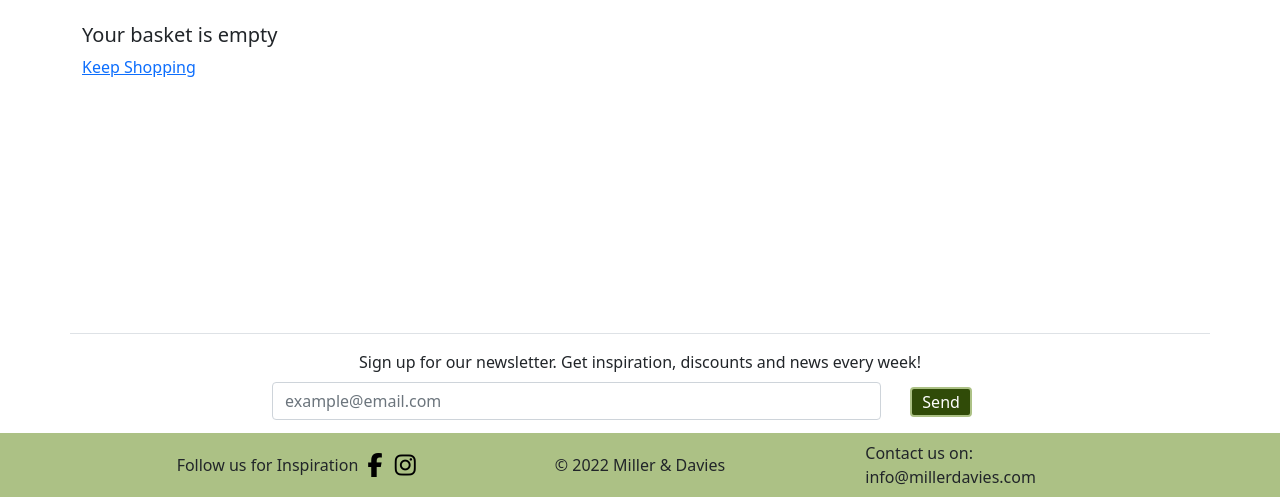
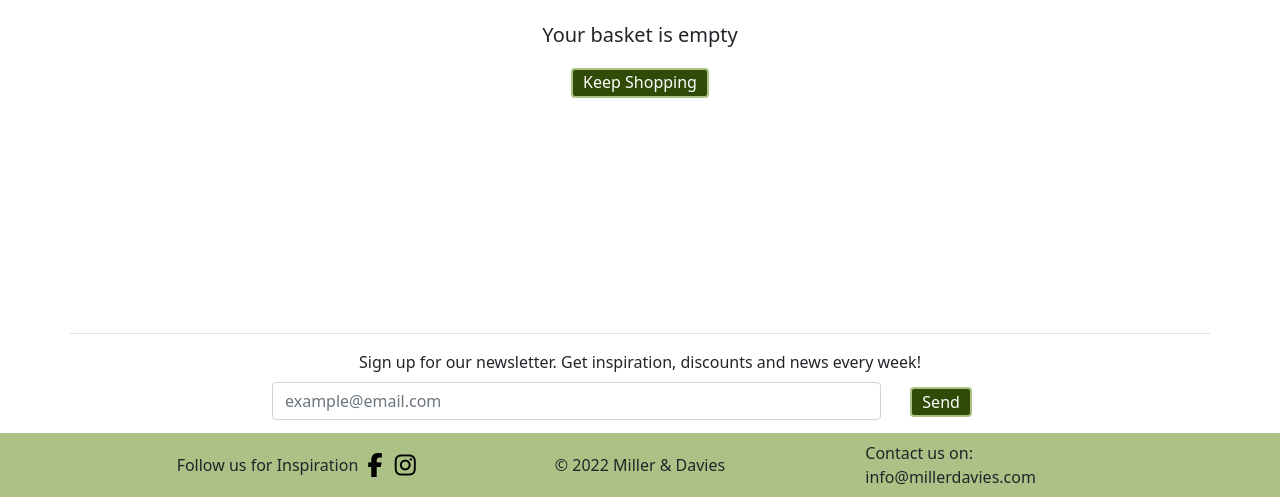
Before and after one commit to Odden69/Miller_and_Davies, a Django app: page /basket/ in a window 1280 px wide. Shown: the part 303-800 px from the top of the page. Run offline with Django 3.2, Linux system fonts and the light colour scheme; some libraries are stand-ins or nearby versions; some web fonts are replaced.

Commit message:
style: Center empty basket page

```diff
--- a/basket/templates/basket/basket.html
+++ b/basket/templates/basket/basket.html
@@ -123,16 +123,16 @@
             </div>
             <div class="row">
                 <a href="{% url 'checkout' %}">
-                    <button type="button" class="button btn small-button" aria-label="Safe Checkout">Safe
+                    <button type="button" class="button btn small-button float-end" aria-label="Safe Checkout">Safe
                         Checkout</button>
                 </a>
             </div>
         </div>
     </div>
     {% else %}
-    <div class="col-12">
-        <h5>Your basket is empty</h5>
-        <a href="{% url 'products' %}" aria-label="Keep Shopping">Keep Shopping</a>
+    <div class="col-12 text-center my-4">
+        <h5 class="my-3">Your basket is empty</h5>
+        <a href="{% url 'products' %}" class="button btn small-button" aria-label="Keep Shopping">Keep Shopping</a>
     </div>
     {% endif %}
 </div>
```
